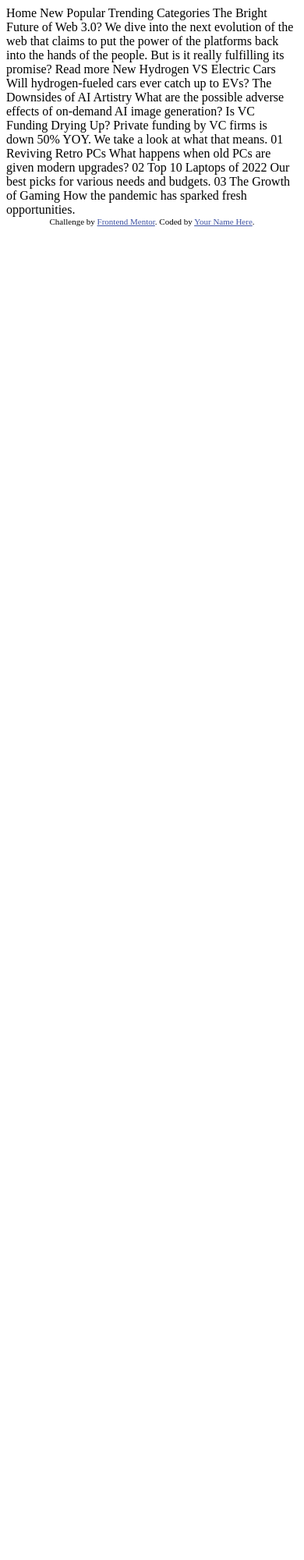
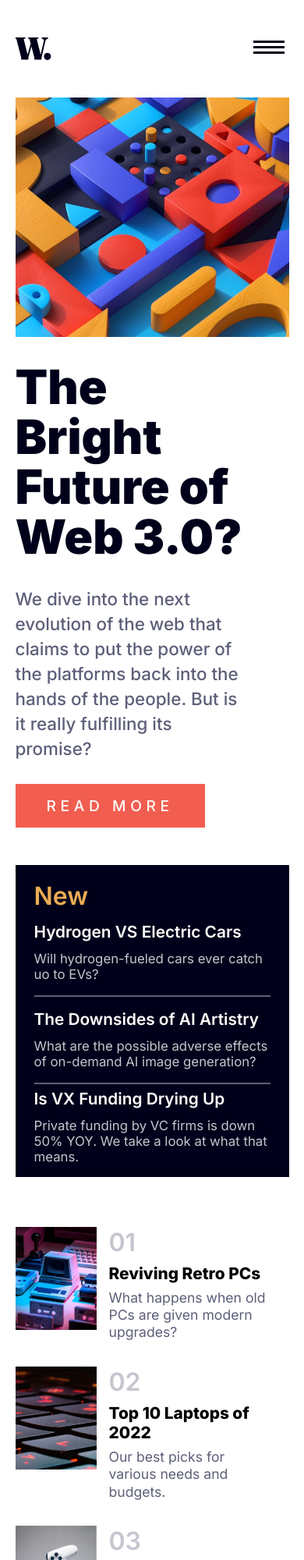
Before and after one commit to m4icol/codeChallenges, a plain HTML site: page FrontendMentor/news-homepage-main/index.html in a window 390 px wide. Shown: the top 2000 px of the page at 78% size. Before the commit the page ends 844 px from the top, so only its background shows below. Drawn offline with Linux system fonts and the light colour scheme.

Commit message:
News-homepage finished

```diff
--- a/FrontendMentor/news-homepage-main/index.html
+++ b/FrontendMentor/news-homepage-main/index.html
@@ -2,59 +2,125 @@
 <html lang="en">
 <head>
   <meta charset="UTF-8">
-  <meta name="viewport" content="width=device-width, initial-scale=1.0"> <!-- displays site properly based on user's device -->
-
+  <meta name="viewport" content="width=device-width, initial-scale=1.0">
   <link rel="icon" type="image/png" sizes="32x32" href="./assets/images/favicon-32x32.png">
+  <link rel="preconnect" href="https://fonts.googleapis.com">
+  <link rel="preconnect" href="https://fonts.gstatic.com" crossorigin>
+  <link href="https://fonts.googleapis.com/css2?family=Inter:wght@100..900&display=swap" rel="stylesheet">
+  <link rel="stylesheet" href="style.css">
 
   <title>Frontend Mentor | News homepage</title>
-
-  <!-- Feel free to remove these styles or customise in your own stylesheet 👍 -->
-  <style>
-    .attribution { font-size: 11px; text-align: center; }
-    .attribution a { color: hsl(228, 45%, 44%); }
-  </style>
 </head>
 <body>
 
-  Home
-  New
-  Popular
-  Trending
-  Categories
+  <header class="header-container">
 
-  The Bright Future of Web 3.0?
+    <img src="assets\images\logo.svg" alt="Logo" class="svg-logo">
 
-  We dive into the next evolution of the web that claims to put the power of the platforms back into the hands of the people.
-  But is it really fulfilling its promise?
+    <button id="button-menu" class="menu-responsive-close" type="button">
+      <img src="assets\images\icon-menu.svg" alt="Image menu">
+    </button>
 
-  Read more
+    <nav id="menu" class="menu-container">
 
-  New
+      <button id="button-menu-close" class="menu-responsive" type="button">
+        <img src="assets\images\icon-menu-close.svg" alt="Image menu close">
+      </button>
 
-  Hydrogen VS Electric Cars
-  Will hydrogen-fueled cars ever catch up to EVs?
+      <ul class="menu-items">
+        <li class="item">Home</li>
+        <li class="item">New</li>
+        <li class="item">Popular</li>
+        <li class="item">Trending</li>
+        <li class="item">Categories</li>
+      </ul>
 
-  The Downsides of AI Artistry
-  What are the possible adverse effects of on-demand AI image generation?
+    </nav>
+  </header>
 
-  Is VC Funding Drying Up?
-  Private funding by VC firms is down 50% YOY. We take a look at what that means.
 
-  01
-  Reviving Retro PCs
-  What happens when old PCs are given modern upgrades?
+  <main class="article-main">
+    <img src="assets\images\image-web-3-desktop.jpg" alt="Web3 Img" class="img-article">
+    <img src="assets\images\image-web-3-mobile.jpg" alt="Movil3 Img" class="img-article-movil">
 
-  02
-  Top 10 Laptops of 2022
-  Our best picks for various needs and budgets.
+    <h1>The Bright Future of Web 3.0?</h1>
 
-  03
-  The Growth of Gaming
-  How the pandemic has sparked fresh opportunities.
+    <article class="article-subsection">
+      <p class="article-text">
+        We dive into the next evolution of the web that claims to put the power of the platforms back into the hands of the people.
+        But is it really fulfilling its promise?
+      </p>
 
-  <div class="attribution">
-    Challenge by <a href="https://www.frontendmentor.io?ref=challenge" target="_blank">Frontend Mentor</a>.
-    Coded by <a href="#">Your Name Here</a>.
-  </div>
+      <button class="article-button">
+        READ MORE
+      </button>
+
+    </article>
+  </main>
+
+  <aside class="news-container">
+
+    <h2>New</h2>
+
+    <article class="news-articles">
+      <h3>Hydrogen VS Electric Cars</h3>
+      <p class="news-text">Will hydrogen-fueled cars ever catch uo to EVs?</p>
+    </article>
+
+    <div class="divider"></div>
+
+    <article class="news-articles">
+      <h3>The Downsides of AI Artistry</h3>
+      <p class="news-text">What are the possible adverse effects of on-demand AI image generation?</p>
+    </article>
+
+    <div class="divider"></div>
+
+    <article class="news-articles">
+      <h3>Is VX Funding Drying Up</h3>
+      <p class="news-text">Private funding by VC firms is down 50% YOY. We take a look at what that means.</p>
+    </article>
+
+  </aside>
+
+  <section class="popular-container">
+
+    <article class="popular-article">
+      <img src="assets\images\image-retro-pcs.jpg" class="popular-img" alt="popular-article-img">
+
+      <div class="popular-content">
+        <p class="popular-number">01</p>
+        <h4>Reviving Retro PCs</h4>
+        <p class="popular-text">What happens when old PCs are given modern upgrades?</p>
+      </div>
+
+    </article>
+
+    <article class="popular-article">
+      <img src="assets\images\image-top-laptops.jpg" class="popular-img" alt="popular-article-img">
+
+      <div class="popular-content">
+        <p class="popular-number">02</p>
+        <h4>Top 10 Laptops of 2022</h4>
+        <p class="popular-text">Our best picks for various needs and budgets.</p>
+      </div>
+
+    </article>
+
+    <article class="popular-article">
+      <img src="assets\images\image-gaming-growth.jpg" class="popular-img" alt="popular-article-img">
+
+      <div class="popular-content">
+        <p class="popular-number">03</p>
+        <h4>The Growth of Gaming</h4>
+        <p class="popular-text">How the pandemic has sparked fresh oppotunities.</p>
+      </div>
+
+    </article>
+
+  </section>
+
+  <script src="index.js"></script>
+
 </body>
 </html>
--- /dev/null
+++ b/FrontendMentor/news-homepage-main/index.js
@@ -0,0 +1,11 @@
+const manu = document.querySelector("#menu");
+const openMenu = document.querySelector("#button-menu");
+const closeMenu = document.querySelector("#button-menu-close");
+
+openMenu.addEventListener("click", () => {
+    menu.classList.add("visible");
+})
+
+closeMenu.addEventListener("click", () => {
+    menu.classList.remove("visible");
+})
--- /dev/null
+++ b/FrontendMentor/news-homepage-main/style.css
@@ -0,0 +1,347 @@
+:root {
+    --primary-orange: hsl(35, 77%, 62%);
+    --primary-red: hsl(5, 85%, 63%);
+    --Off-white: hsl(36, 100%, 99%);
+    --Grayish-blue: hsl(233, 8%, 79%);
+    --Dark-blue: hsl(236, 13%, 42%);
+    --Very-dark-blue: hsl(240, 100%, 5%);
+}
+
+* {
+    margin: 0;
+    padding: 0;
+    box-sizing: border-box;
+    font-family: 'Inter';
+}
+
+body {
+    padding: 2rem 8rem;
+    display: grid;
+    grid-template-areas:
+    "header header header"
+    "article article aside"
+    "footer footer footer";
+    grid-template-columns: 1fr 1fr 1fr;
+    grid-template-rows: auto auto auto;
+    gap: 2rem;
+}
+
+h1 {
+    color: var(--Very-dark-blue);
+    font-size: 3.1rem;
+    font-weight: 900;
+    line-height: 3.4rem;
+    width: 20rem;
+    grid-area: title;
+}
+
+h2 {
+    color: var(--primary-orange);
+    font-size: 2rem;
+    font-weight: 600;
+}
+
+h3 {
+    font-size: 1.1rem;
+    font-weight: 600;
+    color: var(--Off-white);
+    cursor: pointer;
+}
+
+h3:hover {
+    color: var(--primary-orange);
+}
+
+h4 {
+    font-size: 1.05rem;
+    font-weight: 700;
+    cursor: pointer;
+    margin: 0.5rem 0;
+}
+
+h4:hover {
+    color: var(--primary-red);
+}
+
+/* Header */
+
+.header-container {
+    grid-area: header;
+    display: grid;
+    grid-template-columns: 1fr 2fr;
+}
+
+.img-article {
+    object-fit: cover;
+    height: 17rem;
+}
+
+.svg-logo {
+    object-fit: cover;
+    height: 1.8rem;
+    width: 2.9rem;
+}
+
+.menu-container {
+    display: grid;
+    align-items: center;
+    justify-content: end;
+}
+
+.menu-items {
+    display: grid;
+    grid-template-columns: repeat(5, auto);
+}
+
+.item {
+    list-style: none;
+    margin: 0 1.3rem;
+    font-size: 0.8rem;
+    font-weight: 500;
+    cursor: pointer;
+}
+
+.item:hover {
+    color: var(--primary-red);
+}
+
+.menu-responsive, .menu-responsive-close {
+    display: none;
+}
+
+/* Main */
+
+.article-main {
+    gap: 1.4rem 2rem;
+    grid-area: article;
+    display: grid;
+    grid-template-areas:
+        "img img"
+        "title text";
+    grid-template-columns: auto 1fr;
+    grid-template-rows: 14.5rem auto;
+}
+
+.img-article {
+    grid-area: img;
+    width: 100%;
+    height: 14.5rem;
+}
+
+.img-article-movil {
+    display: none;
+}
+
+.article-subsection {
+    grid-area: text;
+}
+
+.article-text {
+    font-size: 0.9rem;
+    font-weight: 500;
+    line-height: 1.5rem;
+    color: var(--Dark-blue);
+}
+
+.article-button {
+    color: var(--Off-white);
+    background-color: var(--primary-red);
+    border: none;
+    margin-top: 1.8rem;
+    font-size: 0.75rem;
+    padding: 0.85rem 1.6rem;
+    letter-spacing: 0.35rem;
+    cursor: pointer;
+}
+
+.article-button:hover {
+    background-color: var(--Very-dark-blue);
+}
+
+/* Aside */
+
+.news-container {
+    grid-area: aside;
+    background-color: var(--Very-dark-blue);
+    display: grid;
+    grid-template-rows: 2rem 5rem 0 5rem 0 5rem;
+    gap: 1rem;
+    padding: 1.5rem;
+    align-items: center;
+    align-content: center;
+}
+
+.divider {
+    height: .13rem;
+    background-color: var(--Dark-blue);
+}
+
+.news-text {
+    margin-top: 0.7rem;
+    color: var(--Grayish-blue);
+    font-size: 0.8rem;
+    font-weight: 400;
+}
+
+/* Footer */
+
+.popular-container {
+    display: grid;
+    grid-template-columns: 1fr 1fr 1fr;
+    grid-area: footer;
+    gap: 2rem;
+    margin-top: 1rem;
+}
+
+.popular-article {
+    display: grid;
+    grid-template-columns: auto 1fr;
+    gap: 1rem;
+}
+
+.popular-img {
+    width: 6.5rem;
+    height: auto;
+}
+
+.popular-number {
+    font-size: 2rem;
+    font-weight: 600;
+    color: var(--Grayish-blue);
+}
+
+.popular-text {
+    font-size: 0.9rem;
+    line-height: 1.4rem;
+    color: var(--Dark-blue);
+}
+
+@media screen and (max-width: 765px) {
+
+    body {
+        justify-content: center;
+        padding: 3rem 2rem;
+        grid-template-areas:
+        "header"
+        "article"
+        "aside"
+        "footer";
+        grid-template-columns: 1fr;
+        grid-template-rows: auto;
+        gap: 3rem;
+    }
+
+    h1 {
+        font-size: 3.8rem;
+        line-height: 4rem;
+        width: 90%;
+    }
+
+    h3 {
+        font-size: 1.3rem;
+    }
+
+    h4 {
+        font-size: 1.3rem;
+        font-weight: 800;
+    }
+
+    /* Header */
+
+    .header-container {
+        grid-template-columns: 6fr 1fr;
+    }
+
+    .menu-responsive, .menu-responsive-close {
+        display: block;
+        border: none;
+        background: white;
+        cursor: pointer;
+    }
+
+    .menu-container {
+        opacity: 0;
+        visibility: hidden;
+        display: grid;
+        gap: 3rem;
+        position: absolute;
+        top: 0;
+        right: 0;
+        bottom: 0;
+        background-color: white;
+        padding: 3rem;
+        box-shadow: 0 0 0 100vmax rgba(0, 0, 0, .5);
+        grid-template-columns: 1fr;
+        grid-template-rows: auto 1fr;
+        align-items: start;
+    }
+
+    .menu-container.visible {
+        opacity: 1;
+        visibility: visible;
+    }
+
+    .menu-items {
+        grid-template-columns: 1fr;
+        gap: 1rem;
+    }
+
+    .item {
+        font-size: 1.2rem;
+    }
+
+    /* Main */
+
+    .article-main {
+        gap: 2rem;
+        grid-area: article;
+        grid-template-areas:
+            "img"
+            "title"
+            "text";
+        grid-template-columns: 1fr;
+        grid-template-rows: auto;
+    }
+
+    .img-article {
+        display: none;
+    }
+
+    .img-article-movil {
+        display: block;
+        width: 90vw;
+    }
+
+    .article-text {
+        font-size: 1.4rem;
+        line-height: 2rem;
+        width: 85%;
+    }
+
+    .article-button {
+        font-size: 1.2rem;
+        font-weight: 500;
+        padding: 1rem 2.5rem;
+    }
+
+    /* Aside */
+
+    .news-container {
+        width: 90vw;
+    }
+
+    .news-text {
+        font-size: 1.05rem;
+    }
+
+    /* Footer */
+
+    .popular-container {
+        grid-template-columns: 1fr;
+    }
+
+    .popular-text {
+        font-size: 1.1rem;
+        width: 90%;
+    }
+}
```
Also changed, not shown: FrontendMentor/newsletter-sign-up-with-success-message-main/index.html (+0 -4 lines), 3 other files.
